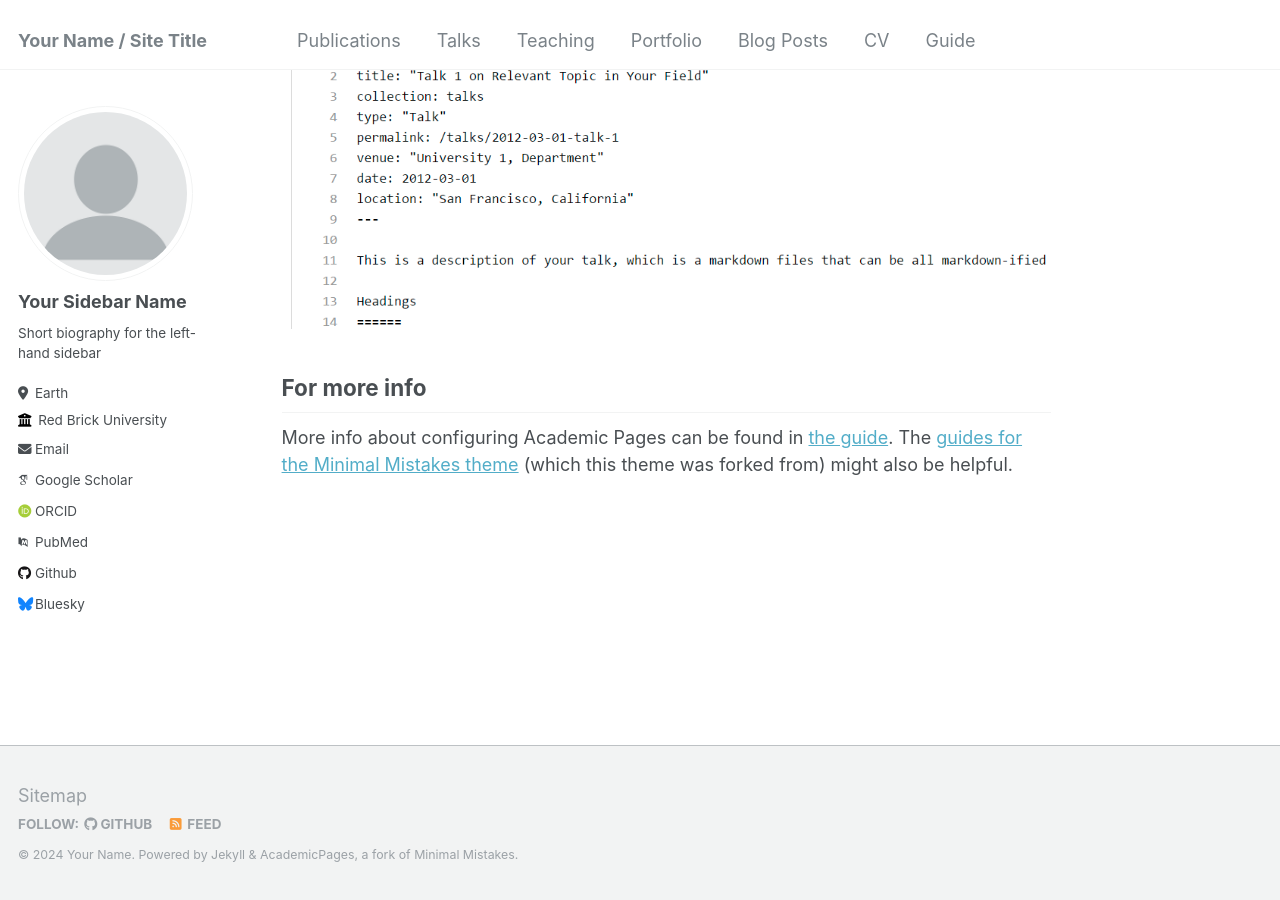
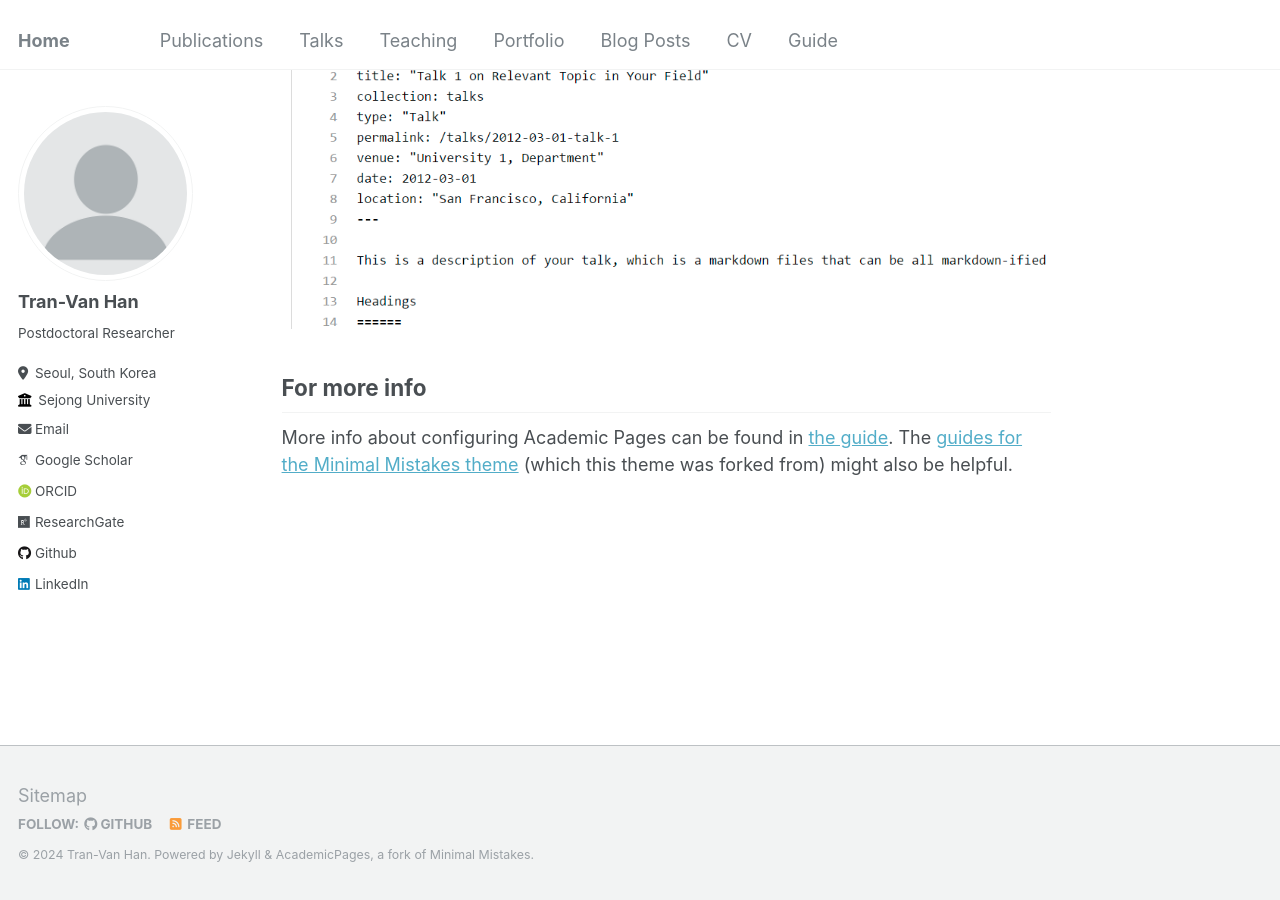
Before and after one commit to tranhan1405/tranhan1405.github.io, a Jekyll site: the page built from _pages/about.md, in a window 1280 px wide and 900 px high, scrolled down 2660 px. Built offline with Jekyll 4.4.1, drawn with Linux system fonts in a browser that asks for light colours; some web fonts are replaced.

Commit message:
Update _config.yml

```diff
--- a/_config.yml
+++ b/_config.yml
@@ -8,13 +8,13 @@
 
 # Basic Site Settings
 locale                   : "en-US"
-title                    : "Your Name / Site Title"
+title                    : "Home"
 title_separator          : "-"
-name                     : &name "Your Name"
+name                     : &name "Tran-Van Han"
 description              : &description "personal description"
-url                      : https://academicpages.github.io # the base hostname & protocol for your site e.g. "https://mmistakes.github.io"
+url                      : https://tranhan1405.github.io # the base hostname & protocol for your site e.g. "https://mmistakes.github.io"
 baseurl                  : "" # the subpath of your site, e.g. "/blog"
-repository               : "academicpages/academicpages.github.io"
+repository               : "tranhan1405/tranhan1405.github.io"
 
 # Site Author - The following control what appear as part of the author content on the side bar.
 #               If a field is blank the icon and link will not appear, otherwise it will be shown.
@@ -22,33 +22,33 @@ repository               : "academicpages/academicpages.github.io"
 author:
   # Biographic information
   avatar           : "profile.png"
-  name             : "Your Sidebar Name"
+  name             : "Tran-Van Han"
   pronouns         : # example: "she/her"
-  bio              : "Short biography for the left-hand sidebar"
-  location         : "Earth"
-  employer         : "Red Brick University"
+  bio              : "Postdoctoral Researcher"
+  location         : "Seoul, South Korea"
+  employer         : "Sejong University"
   uri              : # URL
   email            : "none@example.org"
 
   # Academic websites
   arxiv            : # URL - Update with the correct link to your profile
-  googlescholar    : "https://scholar.google.com/citations?user=PS_CX0AAAAAJ"
+  googlescholar    : "https://scholar.google.com/citations?user=FSIZYHkAAAAJ&hl=vi"
   impactstory      : # URL
-  orcid            : "http://orcid.org/yourorcidurl"
+  orcid            : "https://orcid.org/0000-0001-7782-0785"
   semantic         : # URL
-  pubmed           : "https://www.ncbi.nlm.nih.gov/pubmed/?term=john+snow"
-  researchgate     : # URL
+  #pubmed           : "https://www.ncbi.nlm.nih.gov/pubmed/?term=john+snow"
+  researchgate     : "https://www.researchgate.net/profile/Tran-Van-Han"
 
   # Repositories and software development
   bitbucket        : # Username - Update with your username on the site
   codepen          : # Username
   dribbble         : # Username
-  github           : "academicpages"
+  github           : "tranhan1405"
   kaggle           : # Username
   stackoverflow    : # User number or user number and name (i.e., use "1" or "1/jeff-atwood")
 
   # Social media
-  bluesky          : "bsky.app" # Replace this with you Bluesky username
+  #bluesky          : "bsky.app" # Replace this with you Bluesky username
   facebook         : # Username
   flickr           : # Username
   foursquare       : # Username
@@ -57,7 +57,7 @@ author:
   keybase          : # Username
   instagram        : # Username
   lastfm           : # Username
-  linkedin         : # Username
+  linkedin         : "tranhan1405"
   mastodon         : # URL
   medium           : # URL
   pinterest        : # Username
```
